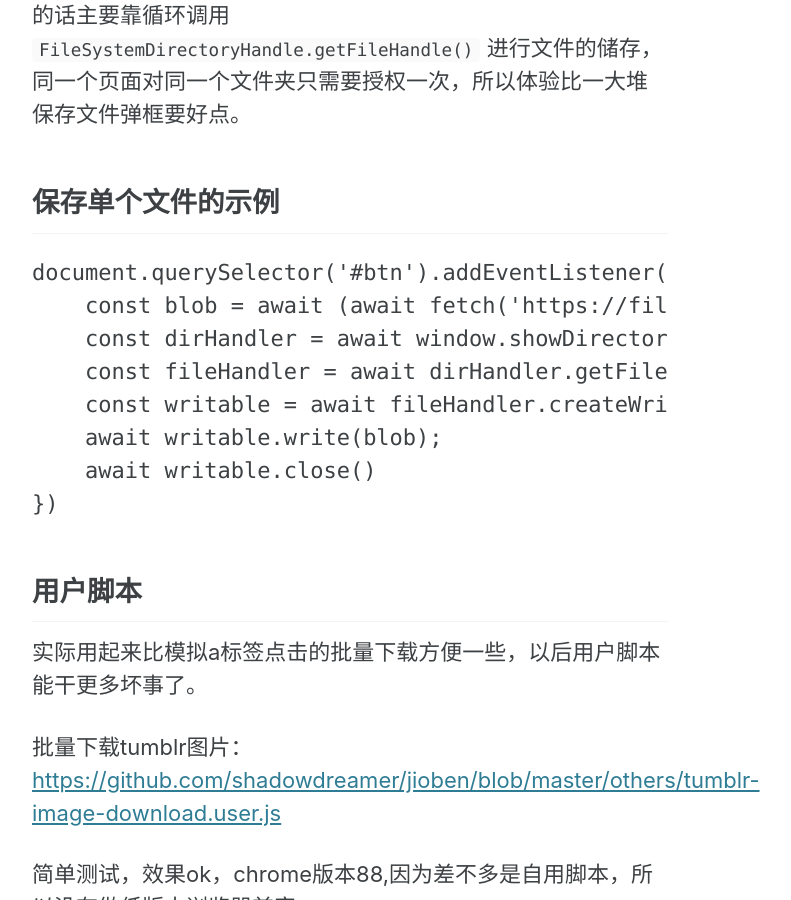
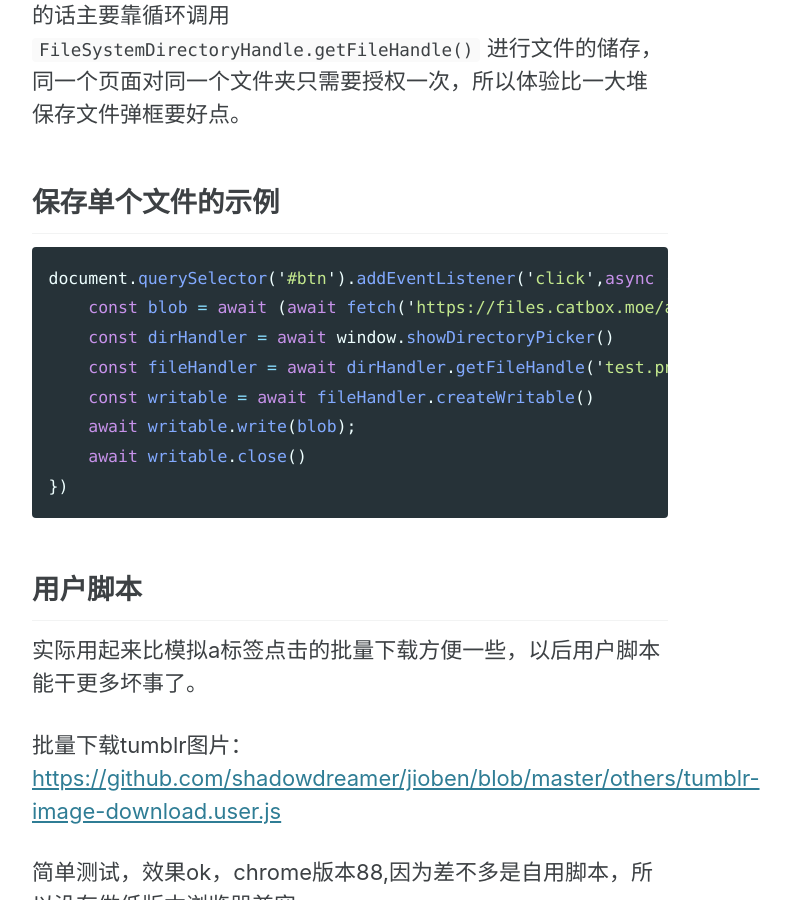
Before and after one commit to shadowdreamer/myblog, a Jekyll site: the page built from _posts/2021-03-03-the-file-system-access-api-preview.md, in a window 1280 px wide and 900 px high, scrolled down 2376 px. Shown: the whole window, without its empty margins (290-1081 px from the left). Built offline with Jekyll 4.4.1, drawn with Linux system fonts in a browser that asks for light colours; cached includes are drawn as plain includes; comment, search, counter and statistics services are not loaded.

Commit message:
Update 2021-03-03-the-file-system-access-api-preview.md

````diff
--- a/_posts/2021-03-03-the-file-system-access-api-preview.md
+++ b/_posts/2021-03-03-the-file-system-access-api-preview.md
@@ -51,7 +51,7 @@ api使用大概都是这样：
 
 ## 保存单个文件的示例
 
-``` Javascript
+``` js
 document.querySelector('#btn').addEventListener('click',async ()=>{
     const blob = await (await fetch('https://files.catbox.moe/agyqq6.png')).blob()
     const dirHandler = await window.showDirectoryPicker()
````
